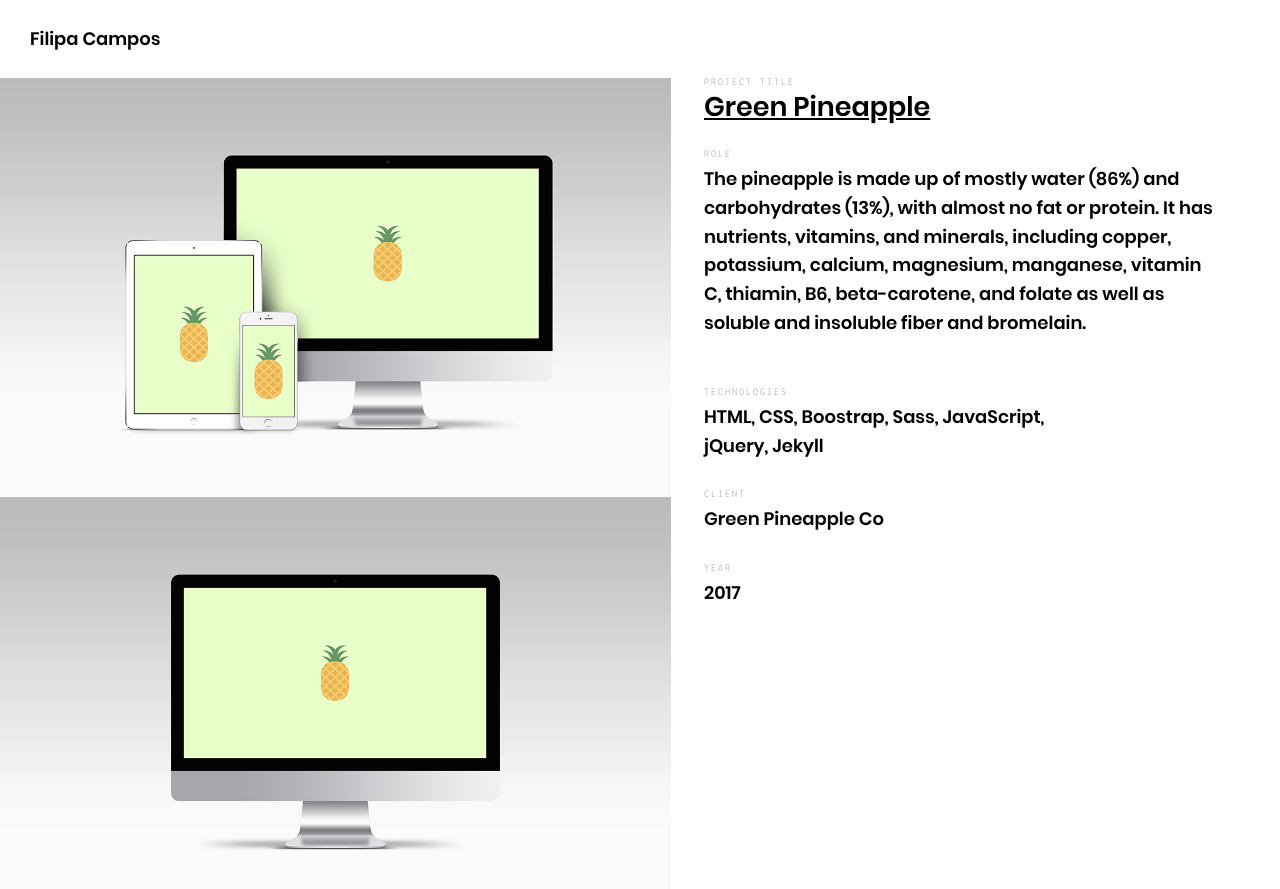
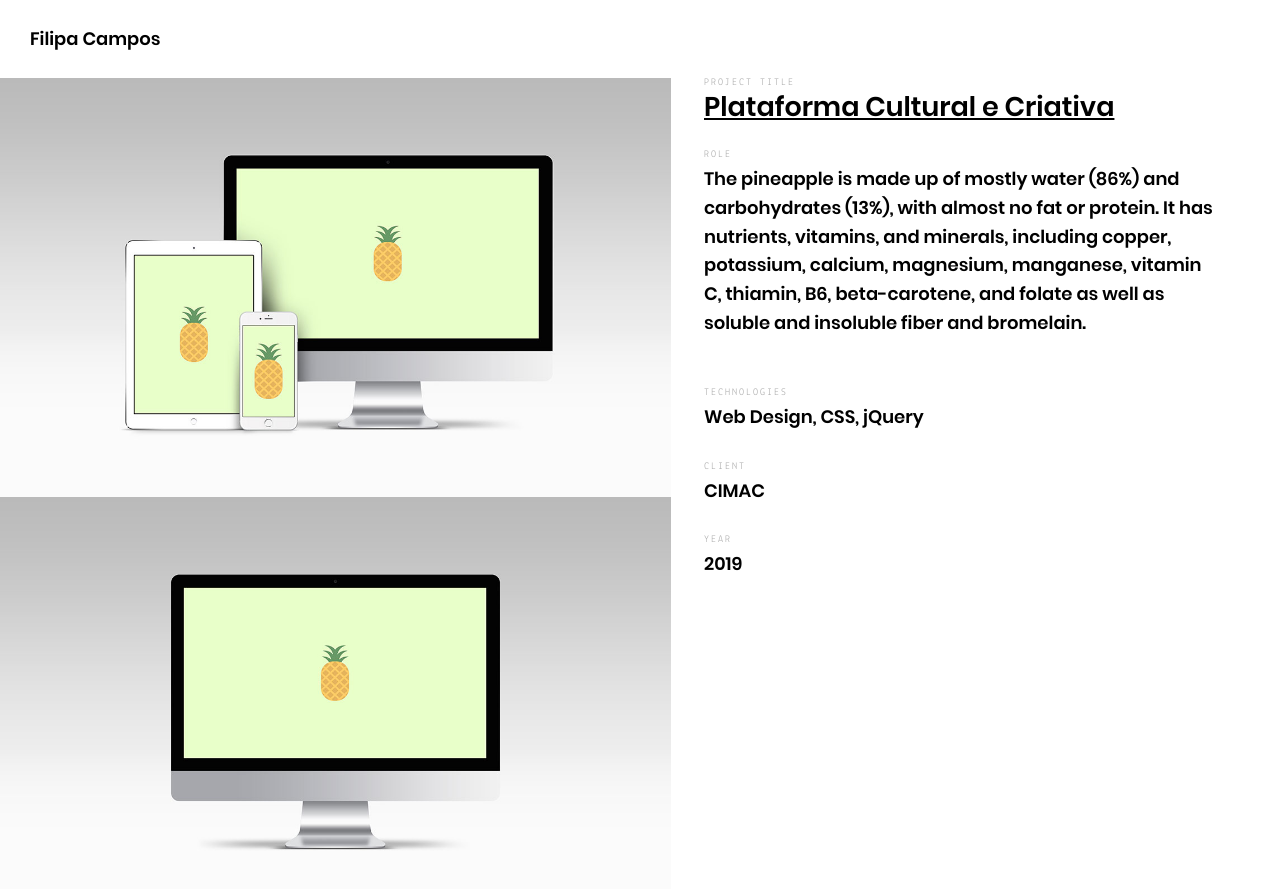
Before and after one commit to filipanoscampos/filipamadethis, a Jekyll site: the page built from _posts/projects/2019-01-13-platform.md, in a window 1280 px wide and 900 px high. Shown: the top 889 px of the window. Built offline with Jekyll 4.4.1, drawn with Linux system fonts in a browser that asks for light colours; nearby versions of some CDN libraries; library files that are not in the unit come from our copies.

Commit message:
Plataforma added to projects

```diff
--- a/_posts/projects/2017-04-03-greenpineapple.md
+++ b/_posts/projects/2019-01-13-platform.md
@@ -4,19 +4,19 @@ permalink: /:title/
 category: projects
 
 meta:
-  keywords: "Jekyll, Pineapple"
+  keywords: "Web Design, CSS"
 
 project:
-  title: "Green Pineapple"
-  type: "Jekyll"
+  title: "Plataforma Cultural e Criativa"
+  type: "Website Redesign"
   url: "https://github.com/arnolds/pineapple"
   logo: "/assets/images/projects/greenpineapple/logo.png"
-  tech: "HTML, CSS, Boostrap, Sass, JavaScript, jQuery, Jekyll"
+  tech: "Web Design, CSS, jQuery"
 
 agency:
-  title: "Green Pineapple Co"
-  url: "https://github.com/arnolds/pineapple"
-  year: "2017"
+  title: "CIMAC"
+  url: "https://www.cimac.pt/"
+  year: "2019"
 
 images:
   - image:
```
